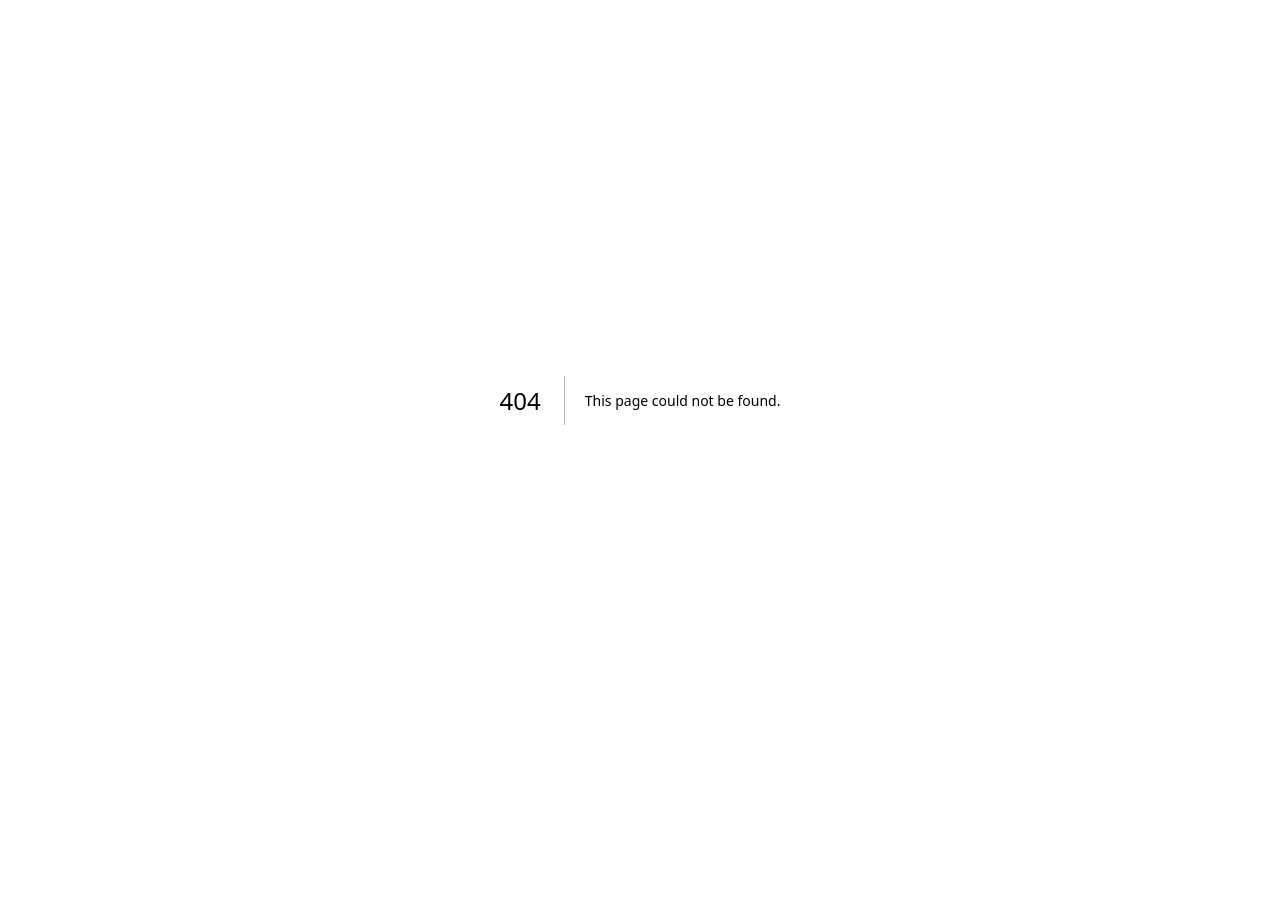
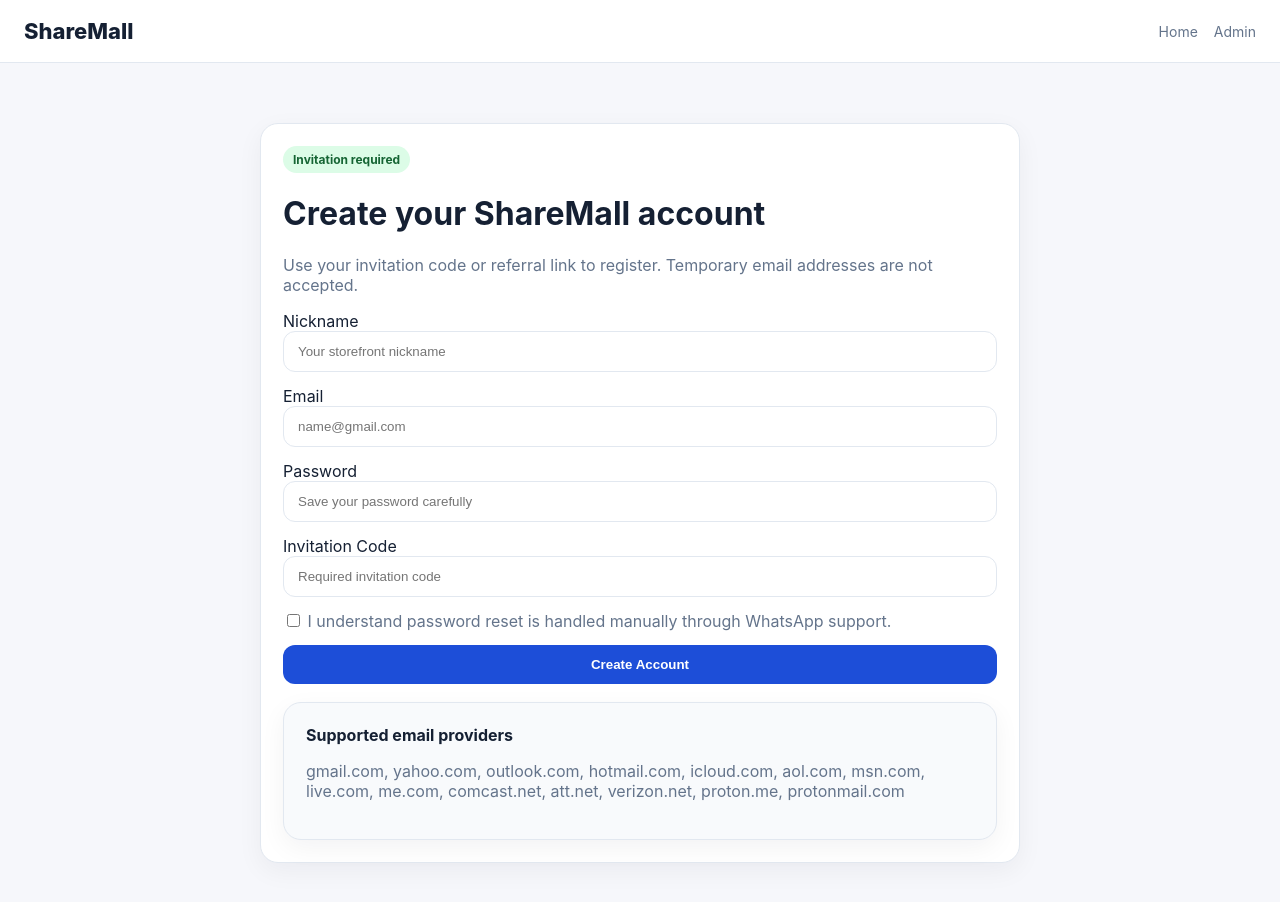
Before and after one commit to ljh285218864-hue/123456, a Next.js app: page /register in a window 1280 px wide. Before the commit this address had no page. Shown: the top 902 px of the page. Before the commit the page ends 800 px from the top, so only its background shows below. Built offline with nearby package versions, Linux system fonts and the light colour scheme.

Commit message:
Add registration page scaffold

```diff
--- /dev/null
+++ b/app/register/page.tsx
@@ -0,0 +1,29 @@
+import Link from 'next/link';
+import { ALLOWED_EMAIL_DOMAINS } from '@/lib/constants';
+
+export default function RegisterPage() {
+  return (
+    <>
+      <nav className="nav"><div className="brand">ShareMall</div><div className="navlinks"><Link href="/">Home</Link><Link href="/admin">Admin</Link></div></nav>
+      <main className="container">
+        <div className="card" style={{ maxWidth: 760, margin: '36px auto' }}>
+          <span className="pill">Invitation required</span>
+          <h1>Create your ShareMall account</h1>
+          <p className="muted">Use your invitation code or referral link to register. Temporary email addresses are not accepted.</p>
+          <form className="form">
+            <label>Nickname<input className="input" placeholder="Your storefront nickname" /></label>
+            <label>Email<input className="input" placeholder="name@gmail.com" /></label>
+            <label>Password<input className="input" type="password" placeholder="Save your password carefully" /></label>
+            <label>Invitation Code<input className="input" placeholder="Required invitation code" /></label>
+            <label className="muted"><input type="checkbox" /> I understand password reset is handled manually through WhatsApp support.</label>
+            <button className="btn" type="button">Create Account</button>
+          </form>
+          <div className="card" style={{ marginTop: 18, background: '#f8fafc' }}>
+            <strong>Supported email providers</strong>
+            <p className="muted">{ALLOWED_EMAIL_DOMAINS.join(', ')}</p>
+          </div>
+        </div>
+      </main>
+    </>
+  );
+}
```
